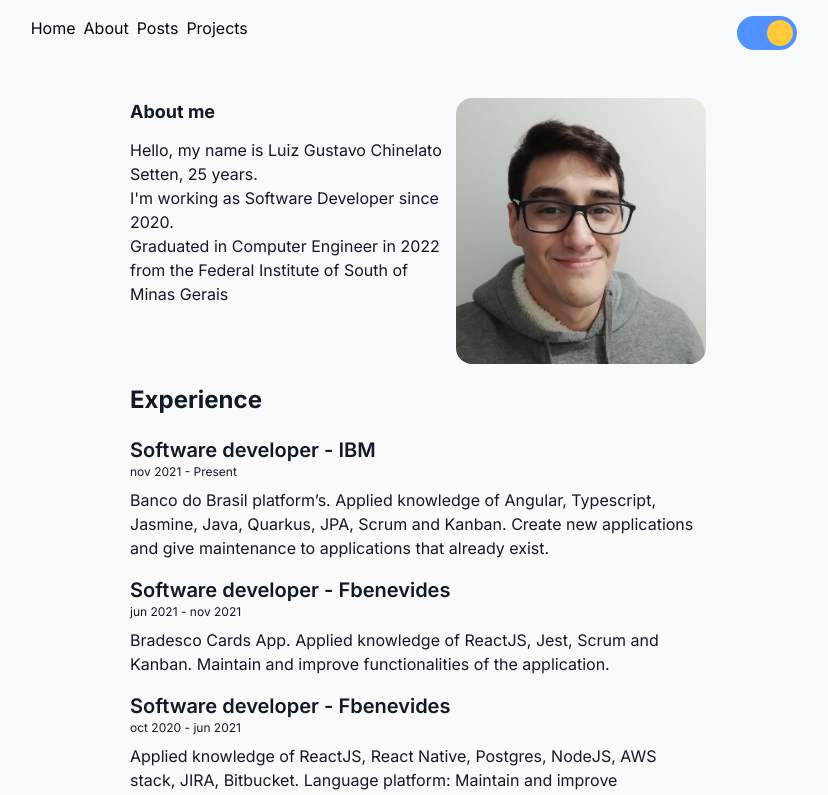
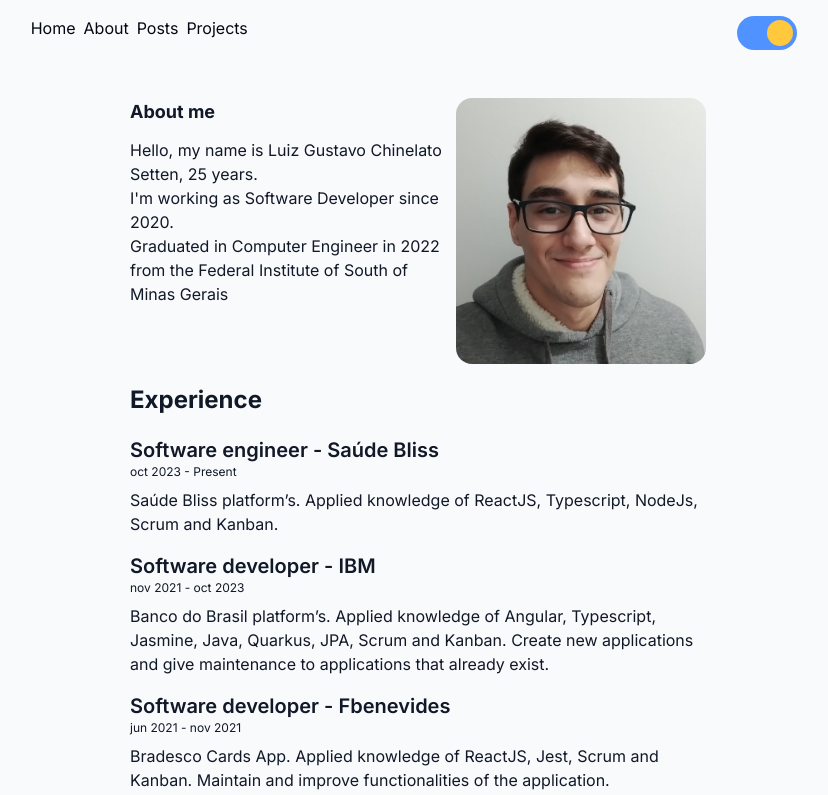
Before and after one commit to luizsetten/luizsetten-portfolio, a Next.js app: page /about in a window 1280 px wide. Shown: the top 795 px of the page, without its empty margins (222-1050 px from the left). Built offline with nearby package versions, Linux system fonts and the light colour scheme.

Commit message:
feat: include new work

```diff
--- a/src/app/about/page.tsx
+++ b/src/app/about/page.tsx
@@ -26,8 +26,13 @@ export default function About() {
 
   const experiences = [
     {
+      title: "Software engineer - Saúde Bliss",
+      duration: "oct 2023 - Present",
+      description: `Saúde Bliss platform’s. Applied knowledge of ReactJS, Typescript, NodeJs, Scrum and Kanban.`,
+    },
+    {
       title: "Software developer - IBM",
-      duration: "nov 2021 - Present",
+      duration: "nov 2021 - oct 2023",
       description: `Banco do Brasil platform’s. Applied knowledge of Angular, Typescript, Jasmine,
       Java, Quarkus, JPA, Scrum and Kanban. Create new applications and give
       maintenance to applications that already exist.`,
```
